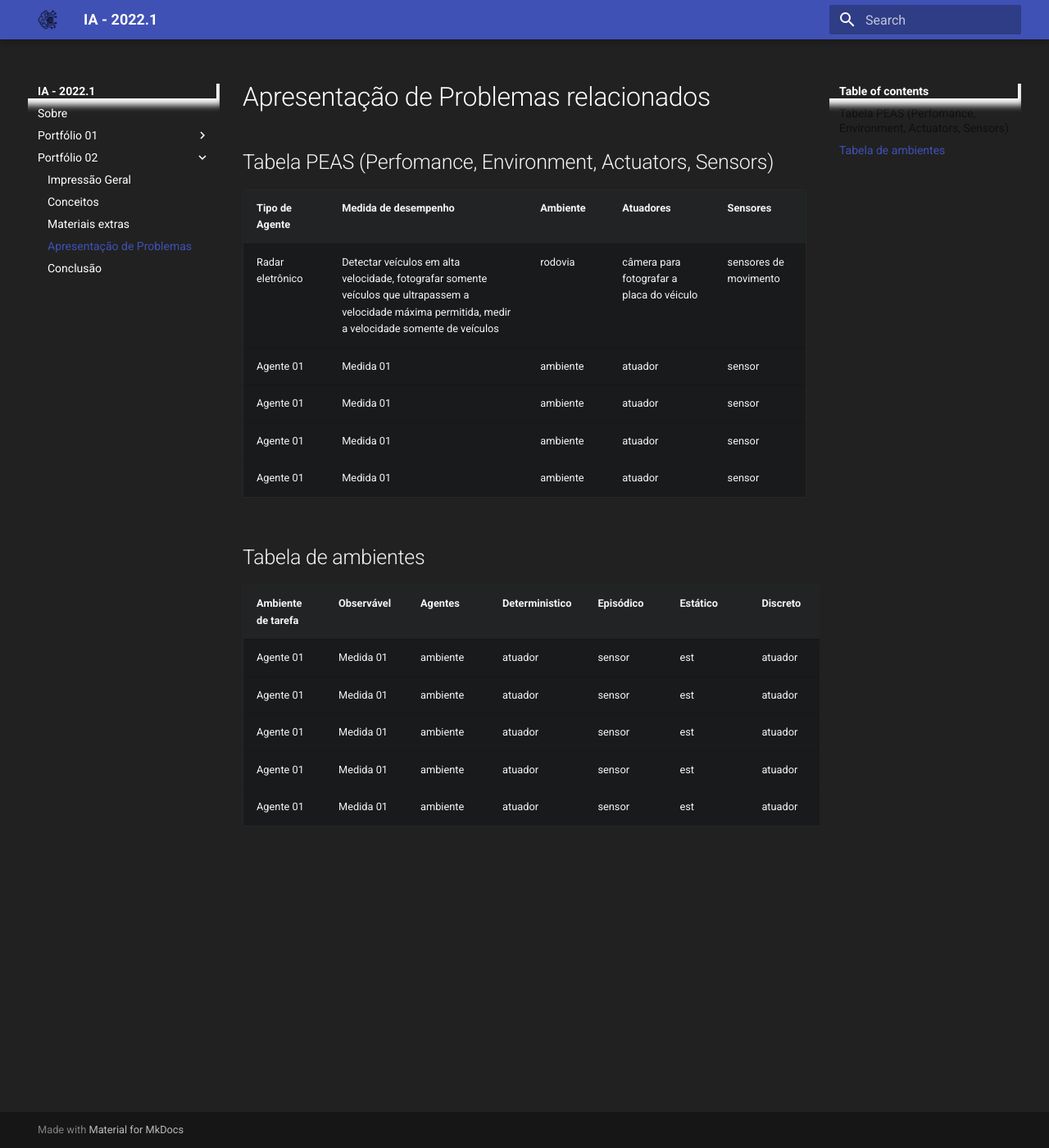
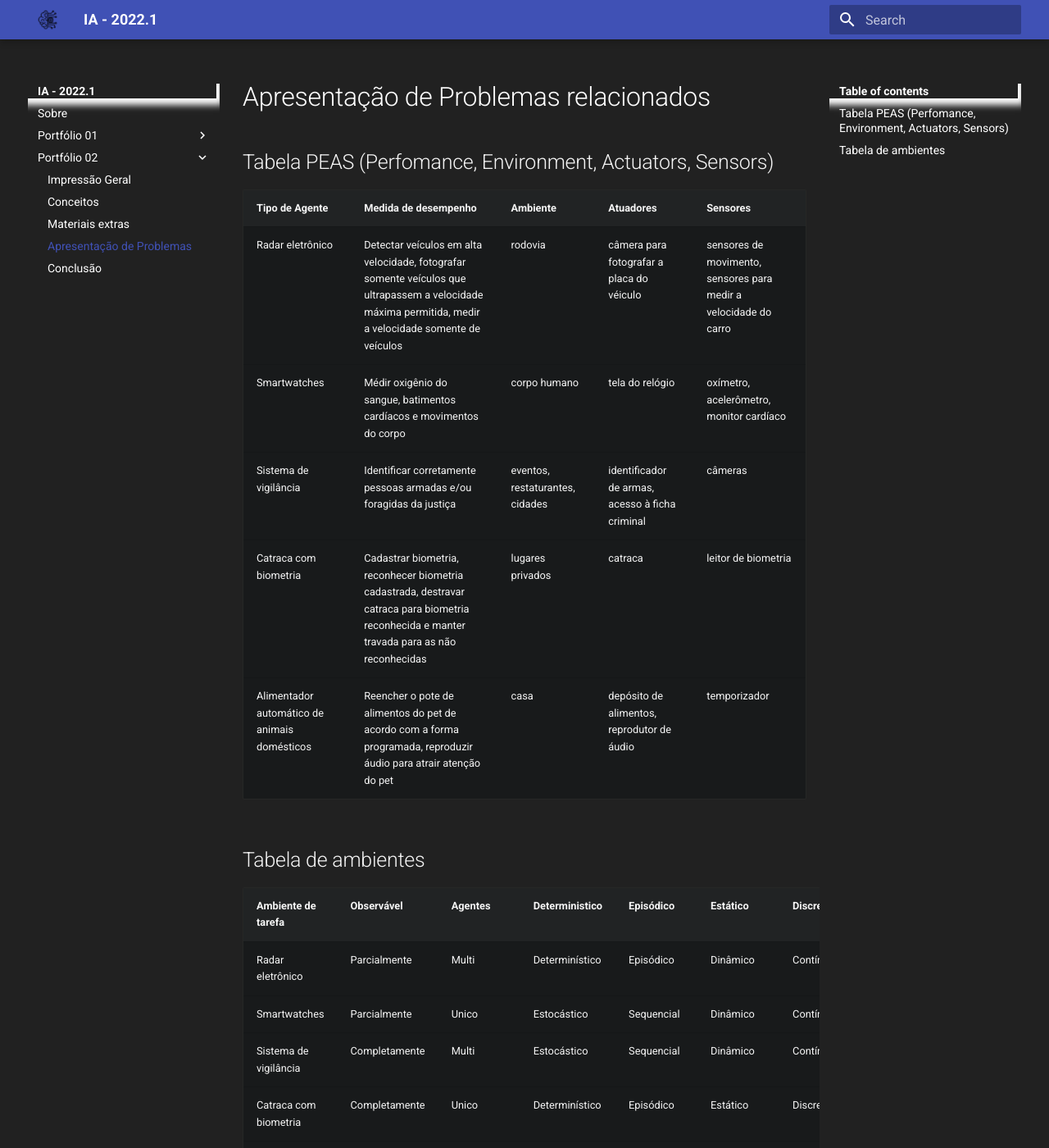
Before and after one commit to ThiagoGMF/ia, an MkDocs documentation site: the page built from docs/portfolio_02/problemas.md, in a window 1280 px wide and 1400 px high. Shown: the whole window at 82% size. Built offline with MkDocs 1.6.1 and Material for MkDocs 9.7.7, drawn with Linux system fonts in a browser that asks for light colours; nearby versions of some CDN libraries; some of the changed text lies outside the part shown.

Commit message:
finishing portfolio 02

```diff
--- a/docs/portfolio_02/problemas.md
+++ b/docs/portfolio_02/problemas.md
@@ -2,20 +2,20 @@
 
 ## Tabela PEAS (Perfomance, Environment, Actuators, Sensors)
 
-| Tipo de Agente   | Medida de desempenho                                                                                                                                    | Ambiente | Atuadores                                 | Sensores              |
-| ---------------- | ------------------------------------------------------------------------------------------------------------------------------------------------------- | -------- | ----------------------------------------- | --------------------- |
-| Radar eletrônico | Detectar veículos em alta velocidade, fotografar somente veículos que ultrapassem a velocidade máxima permitida, medir a velocidade somente de veículos | rodovia  | câmera para fotografar a placa do véiculo | sensores de movimento |
-| Agente 01        | Medida 01                                                                                                                                               | ambiente | atuador                                   | sensor                |
-| Agente 01        | Medida 01                                                                                                                                               | ambiente | atuador                                   | sensor                |
-| Agente 01        | Medida 01                                                                                                                                               | ambiente | atuador                                   | sensor                |
-| Agente 01        | Medida 01                                                                                                                                               | ambiente | atuador                                   | sensor                |
+| Tipo de Agente                               | Medida de desempenho                                                                                                                                    | Ambiente                        | Atuadores                                       | Sensores                                                         |
+| -------------------------------------------- | ------------------------------------------------------------------------------------------------------------------------------------------------------- | ------------------------------- | ----------------------------------------------- | ---------------------------------------------------------------- |
+| Radar eletrônico                             | Detectar veículos em alta velocidade, fotografar somente veículos que ultrapassem a velocidade máxima permitida, medir a velocidade somente de veículos | rodovia                         | câmera para fotografar a placa do véiculo       | sensores de movimento, sensores para medir a velocidade do carro |
+| Smartwatches                                 | Médir oxigênio do sangue, batimentos cardíacos e movimentos do corpo                                                                                    | corpo humano                    | tela do relógio                                 | oxímetro, acelerômetro, monitor cardíaco                         |
+| Sistema de vigilância                        | Identificar corretamente pessoas armadas e/ou foragidas da justiça                                                                                      | eventos, restaturantes, cidades | identificador de armas, acesso à ficha criminal | câmeras                                                          |
+| Catraca com biometria                        | Cadastrar biometria, reconhecer biometria cadastrada, destravar catraca para biometria reconhecida e manter travada para as não reconhecidas            | lugares privados                | catraca                                         | leitor de biometria                                              |
+| Alimentador automático de animais domésticos | Reencher o pote de alimentos do pet de acordo com a forma programada, reproduzir áudio para atrair atenção do pet                                       | casa                            | depósito de alimentos, reprodutor de áudio      | temporizador                                                     |
 
 ## Tabela de ambientes
 
-| Ambiente de tarefa | Observável | Agentes  | Deterministico | Episódico | Estático | Discreto |
-| ------------------ | ---------- | -------- | -------------- | --------- | -------- | -------- |
-| Agente 01          | Medida 01  | ambiente | atuador        | sensor    | est      | atuador  |
-| Agente 01          | Medida 01  | ambiente | atuador        | sensor    | est      | atuador  |
-| Agente 01          | Medida 01  | ambiente | atuador        | sensor    | est      | atuador  |
-| Agente 01          | Medida 01  | ambiente | atuador        | sensor    | est      | atuador  |
-| Agente 01          | Medida 01  | ambiente | atuador        | sensor    | est      | atuador  |
+| Ambiente de tarefa                           | Observável    | Agentes | Deterministico | Episódico  | Estático | Discreto |
+| -------------------------------------------- | ------------- | ------- | -------------- | ---------- | -------- | -------- |
+| Radar eletrônico                             | Parcialmente  | Multi   | Determinístico | Episódico  | Dinâmico | Contínuo |
+| Smartwatches                                 | Parcialmente  | Unico   | Estocástico    | Sequencial | Dinâmico | Contínuo |
+| Sistema de vigilância                        | Completamente | Multi   | Estocástico    | Sequencial | Dinâmico | Contínuo |
+| Catraca com biometria                        | Completamente | Unico   | Determinístico | Episódico  | Estático | Discreto |
+| Alimentador automático de animais domésticos | Completamente | Unico   | Determinístico | Episódico  | Estático | Discreto |
```
Also changed, not shown: docs/portfolio_01/discussoes.md (+1 -1 lines), docs/portfolio_02/discussoes.md (+12 -0 lines), docs/portfolio_02/impressao_geral.md (+1 -1 lines).
